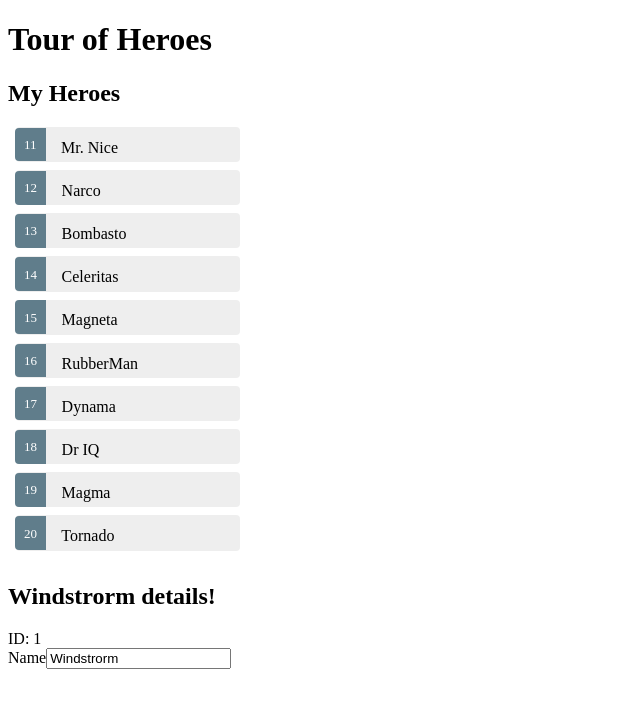
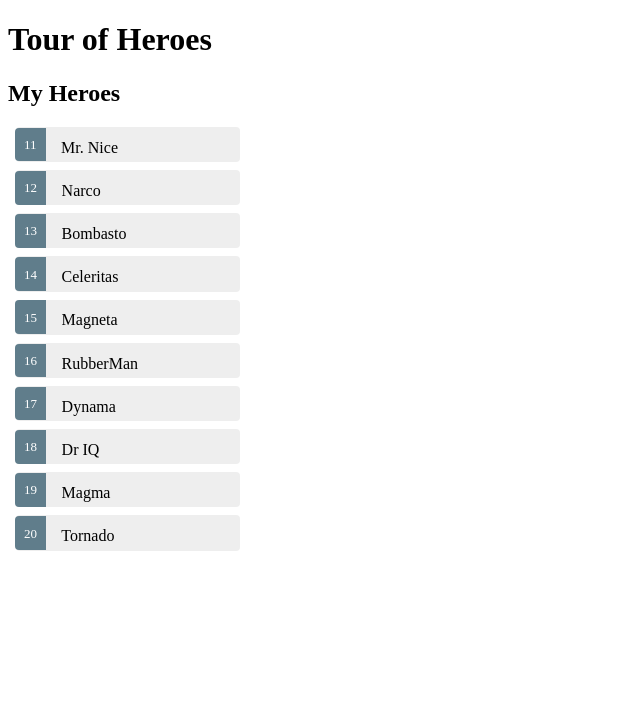
Before and after one commit to cguilhermef/ang2testes, an Angular app: page / in a window 1280 px wide. Shown: the top 708 px of the page, without its empty margins (0-640 px from the left). Built offline with nearby package versions, Linux system fonts and the light colour scheme.

Commit message:
Finalizado o item 3 do tutorial Tour of Heroes

```diff
--- a/src/app/app.component.html
+++ b/src/app/app.component.html
@@ -2,16 +2,21 @@
 
 <h2>My Heroes</h2>
 <ul class="heroes">
-  <li *ngFor="let hero of heroes">
+  <li
+    [class.selected]="hero === selectedHero"
+    *ngFor="let hero of heroes"
+    (click)="onSelect(hero)">
     <span class="badge">{{ hero.id }}</span> {{ hero.name }}
   </li>
 </ul>
 
-<h2>{{ hero.name }} details!</h2>
-<div>
-  <label>ID: {{ hero.id }}</label>
+<div *ngIf="selectedHero">
+  <h2>{{ selectedHero.name }} details!</h2>
+  <div>
+    <label>ID: {{ selectedHero.id }}</label>
+  </div>
+  <div>
+    <label>Name</label>
+    <input [(ngModel)]="selectedHero.name" placeholder="name">
+  </div>
 </div>
-<div>
-  <label>Name</label>
-  <input [(ngModel)]="hero.name" placeholder="name">
-</div>
--- a/src/app/app.component.ts
+++ b/src/app/app.component.ts
@@ -29,8 +29,10 @@ export class AppComponent {
   heroes = HEROES;
 
   title = 'Tour of Heroes';
-  hero: Hero = {
-    id: 1,
-    name: 'Windstrorm'
-  };
+  selectedHero: Hero;
+
+  onSelect(hero: Hero): void {
+    this.selectedHero = hero;
+  }
+
 }
```
